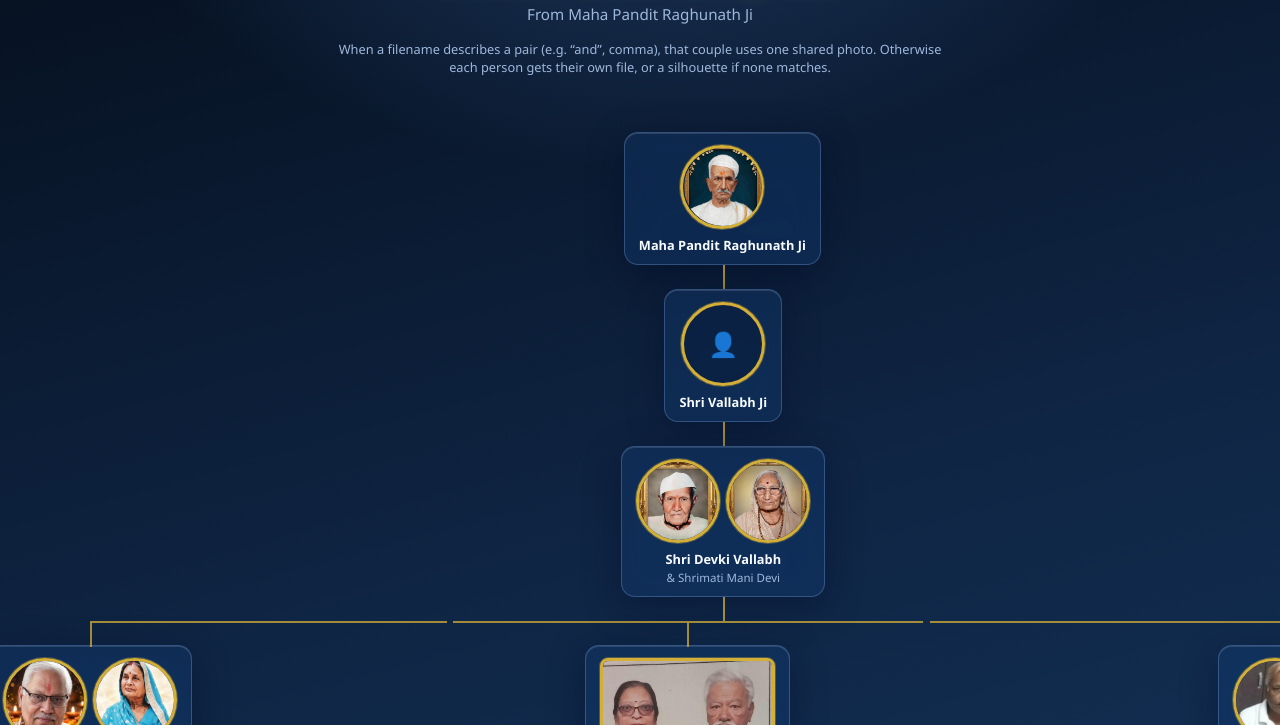
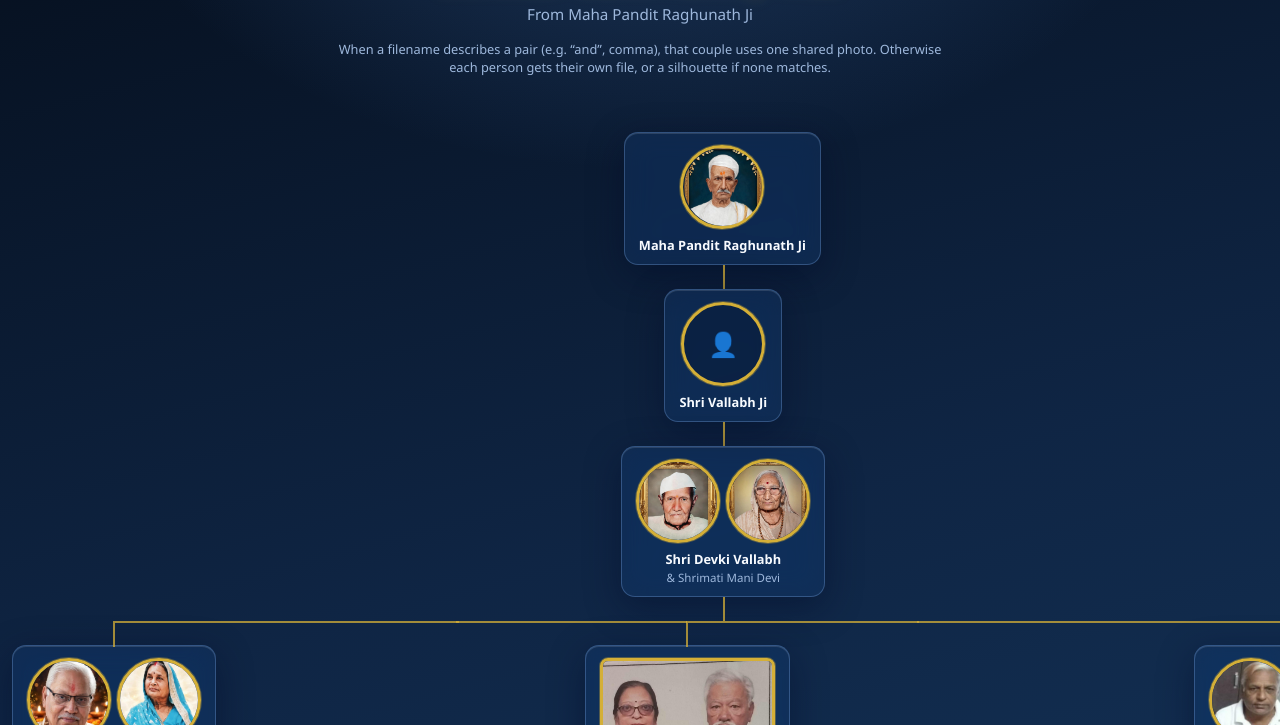
Before and after one commit to ritikdave-9/dwivedi-dave-family-tree, a plain HTML site: page index.html in a window 1280 px wide. Shown: the part 75-800 px from the top of the page. Drawn offline with Linux system fonts and the light colour scheme.

Commit message:
Fix tree connector gaps between sibling nodes and last-child stems.

```diff
--- a/index.html
+++ b/index.html
@@ -113,7 +113,7 @@
       display: flex;
       justify-content: center;
       flex-wrap: nowrap;
-      gap: 8px;
+      gap: 0;
       list-style: none;
       margin: 0;
       padding-left: 0;
@@ -133,14 +133,14 @@
       position: absolute;
       top: 0;
       right: 50%;
-      width: 50%;
+      width: calc(50% + 1px);
       height: 24px;
       border-top: 2px solid var(--line);
     }
 
     .tree li::after {
       right: auto;
-      left: 50%;
+      left: calc(50% - 1px);
       border-left: 2px solid var(--line);
     }
 
@@ -153,9 +153,12 @@
       padding-top: 0;
     }
 
-    .tree li:first-child::before,
+    .tree li:first-child::before {
+      border: none;
+    }
+
     .tree li:last-child::after {
-      border: none;
+      border-top: none;
     }
 
     .tree ul ul::before {
@@ -357,7 +360,7 @@
       }
 
       .tree ul {
-        gap: 4px;
+        gap: 0;
         padding-top: 18px;
       }
 
```
